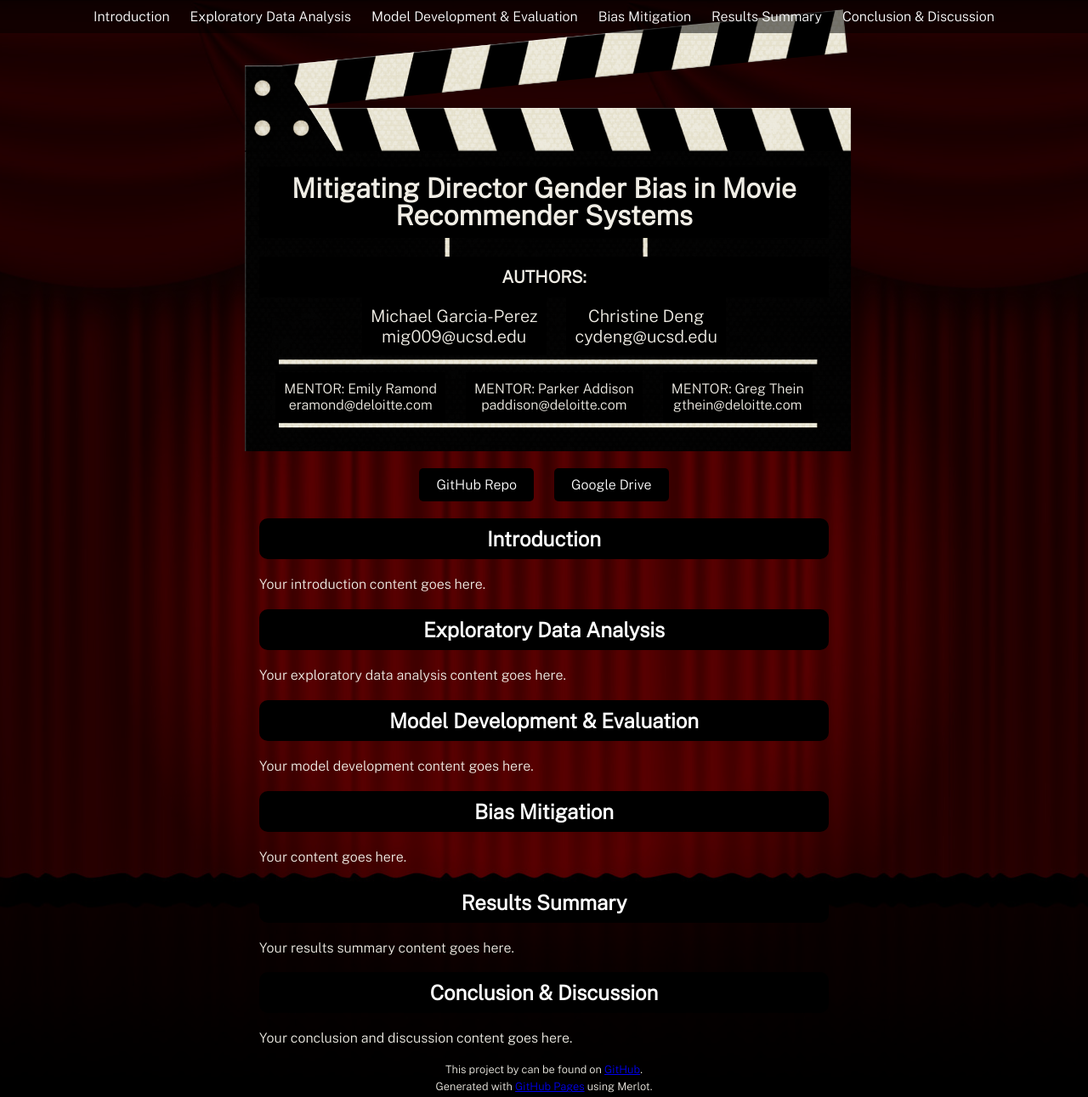
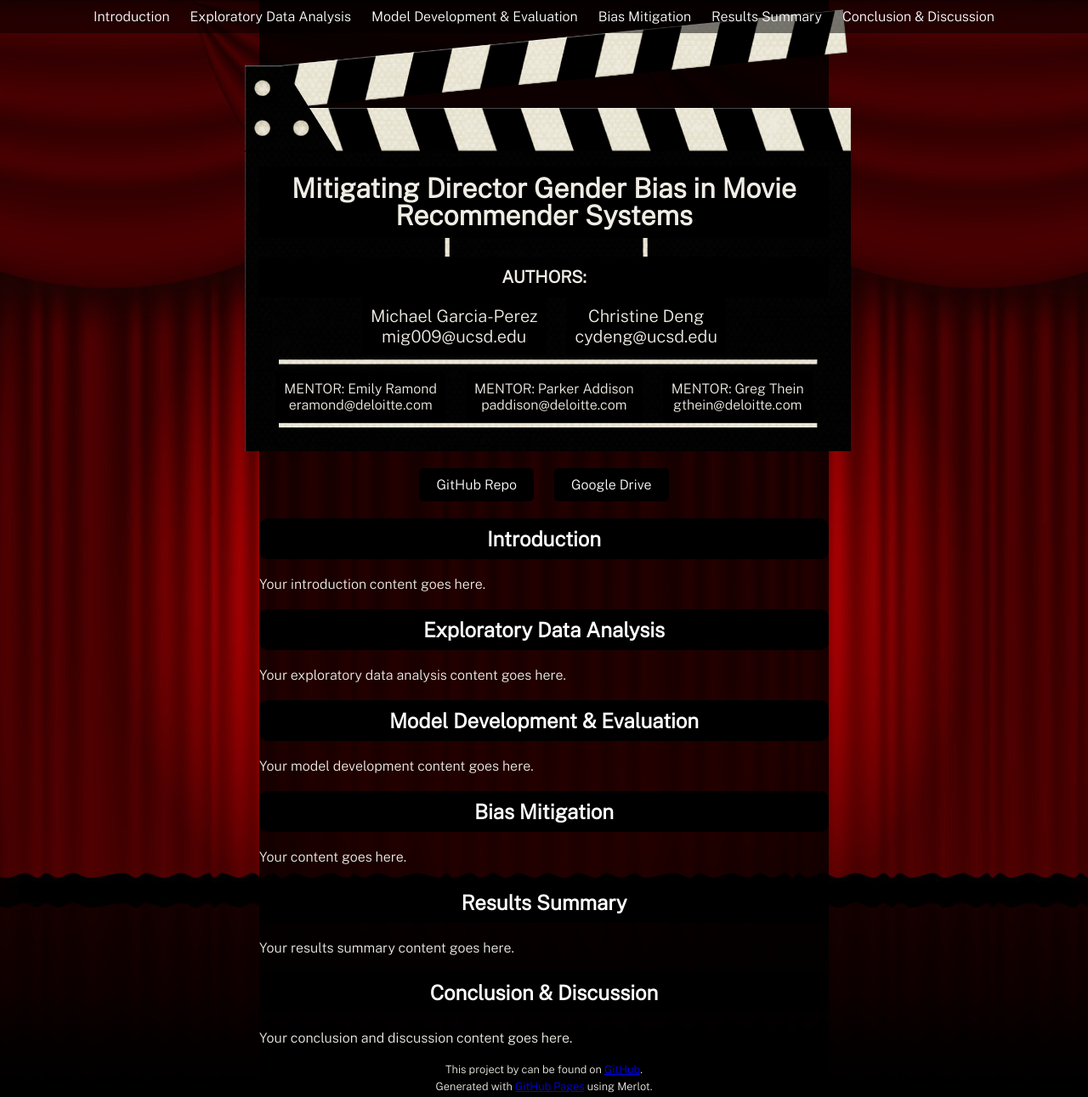
Before and after one commit to michael-garciaperez/DSC180A-Methodology-5, a Jekyll site: the page built from index.md, in a window 1280 px wide and 1291 px high. Shown: the whole window at 85% size. Built offline with Jekyll 4.4.1, drawn with Linux system fonts in a browser that asks for light colours.

Commit message:
Update custom.css

```diff
--- a/assets/css/custom.css
+++ b/assets/css/custom.css
@@ -66,9 +66,11 @@
   content: "";
   position: fixed; /* Change position to fixed */
   top: 0;
-  left: 0;
-  width: 100%;
+  left: 50%; /* Center horizontally */
+  transform: translateX(-50%); /* Center horizontally */
+  width: 90%; /* Adjust the width */
+  max-width: 670px; /* Limit the maximum width */
   height: 100%;
-  background-color: rgba(0, 0, 0, 0.5); /* Transparent black */
+  background-color: rgba(0, 0, 0, 0.8); /* Adjust opacity */
   z-index: -1; /* Place it behind other content */
 }
```
